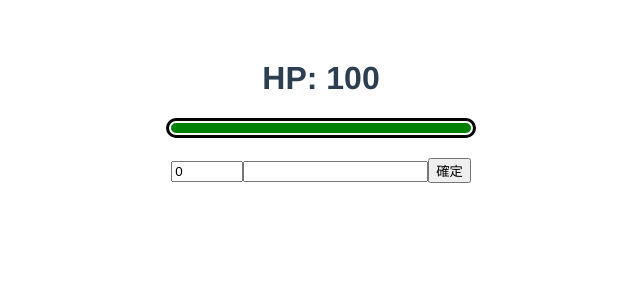
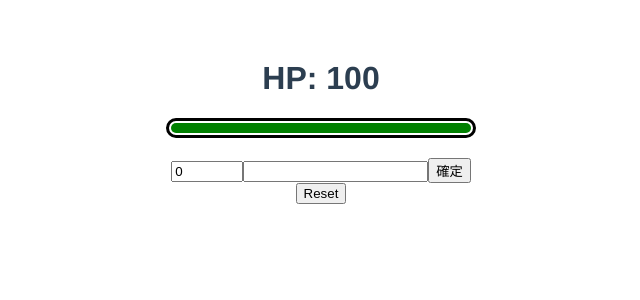
Before and after one commit to wancom/HPGauge, a Vue app: page / in a window 1280 px wide. Shown: the top 300 px of the page, without its empty margins (319-959 px from the left). Built offline with nearby package versions, Linux system fonts and the light colour scheme.

Commit message:
Add reset button

```diff
--- a/src/App.vue
+++ b/src/App.vue
@@ -3,7 +3,8 @@
     <Gauge :value="hpval" :max="100" :dangerth="20" />
     <input type="number" v-model="hpdiffval" min="-100" max="100" />
     <input type="text" v-model="tmsg" />
-    <button @click="submit">確定</button>
+    <button @click="submit">確定</button><br />
+    <button @click="reset">Reset</button>
     <div class="log">
       {{ log }}
     </div>
@@ -27,6 +28,10 @@ export default class App extends Vue {
   public submit() {
     this.addLog(this.hpdiffval * 1, this.tmsg);
   }
+  public reset() {
+    this.hpval = 100;
+    this.log = "";
+  }
   public addLog(HPDiff: number, msg: string) {
     this.log += msg + "\n";
     this.hpval += HPDiff;
```
